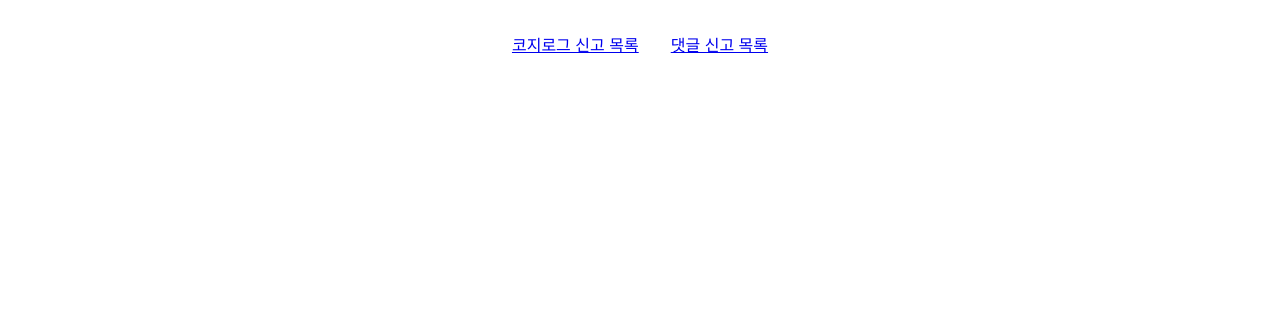
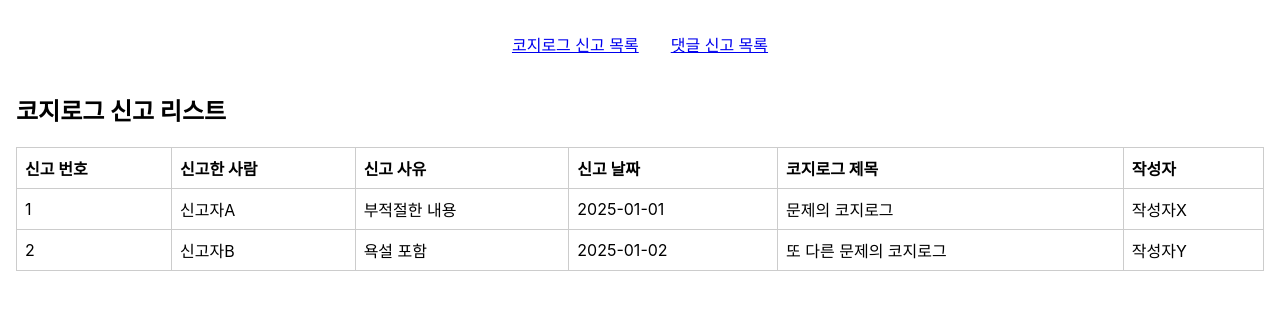
Before and after one commit to ck-pp/cozyformom-admin, a React (Create React App) app: page /cozylog-violations in a window 1280 px wide. Shown: the top 310 px of the page. Built offline with nearby package versions, Linux system fonts and the light colour scheme.

Commit message:
✨ feat: 코지로그 신고 리스트 페이지 UI 구현

```diff
--- a/src/pages/CozyLogViolationList/CozyLogViolationList.css
+++ b/src/pages/CozyLogViolationList/CozyLogViolationList.css
@@ -1 +1,43 @@
 /* src/pages/CozyLogViolationList/CozyLogViolationList.css */
+
+.cozylog-violation-page {
+    padding: 16px;
+  }
+
+  .cozylog-violation-table {
+    width: 100%;
+    border-collapse: collapse;
+  }
+
+  .cozylog-violation-table th, .cozylog-violation-table td {
+    border: 1px solid #ccc;
+    padding: 8px;
+    text-align: left;
+  }
+
+  .cozylog-violation-table tr:hover {
+    background-color: #f8f8f8;
+    cursor: pointer;
+  }
+
+  /* 모달 스타일 */
+  .modal-overlay {
+    position: fixed;
+    top: 0;
+    left: 0;
+    right: 0;
+    bottom: 0;
+    background-color: rgba(0, 0, 0, 0.4);
+    display: flex;
+    justify-content: center;
+    align-items: center;
+  }
+
+  .modal-content {
+    background: #fff;
+    padding: 24px;
+    border-radius: 8px;
+    width: 400px;
+    max-height: 80vh;
+    overflow-y: auto;
+  }
--- a/src/pages/CozyLogViolationList/CozyLogViolationList.tsx
+++ b/src/pages/CozyLogViolationList/CozyLogViolationList.tsx
@@ -3,7 +3,126 @@
 import React, { useEffect, useState } from 'react';
 import './CozyLogViolationList.css';
 
+interface CozyLogViolation {
+    id: number;
+    reporter: string;       // 신고한 사람
+    reason: string;         // 신고 사유
+    reportedDate: string;   // 신고 날짜
+    title: string;          // 코지로그 제목
+    content: string;        // 코지로그 내용
+    writer: string;         // 코지로그 작성자
+    postedDate: string;     // 코지로그 작성 날짜
+  }
+
+// TODO: 코지로그 신고 리스트에서도 일괄삭제 필요한지 논의하기
 const CozyLogViolationList: React.FC = () => {
-}
+    const [violations, setViolations] = useState<CozyLogViolation[]>([]);
+    const [selectedViolation, setSelectedViolation] = useState<CozyLogViolation | null>(null);
+    const [showModal, setShowModal] = useState<boolean>(false);
+
+    // 예시: 더미 데이터
+    useEffect(() => {
+      const dummyData: CozyLogViolation[] = [
+        {
+          id: 1,
+          reporter: '신고자A',
+          reason: '부적절한 내용',
+          reportedDate: '2025-01-01',
+          title: '문제의 코지로그',
+          content: '이 코지로그 내용에는...',
+          writer: '작성자X',
+          postedDate: '2024-12-31'
+        },
+        {
+          id: 2,
+          reporter: '신고자B',
+          reason: '욕설 포함',
+          reportedDate: '2025-01-02',
+          title: '또 다른 문제의 코지로그',
+          content: '또 다른 코지로그 내용...',
+          writer: '작성자Y',
+          postedDate: '2025-01-01'
+        }
+      ];
+      setViolations(dummyData);
+    }, []);
+
+    // 테이블 행 클릭 시 모달 오픈
+    const handleRowClick = (violation: CozyLogViolation) => {
+      setSelectedViolation(violation);
+      setShowModal(true);
+    };
+
+    // 모달 닫기
+    const handleCloseModal = () => {
+      setShowModal(false);
+      setSelectedViolation(null);
+    };
+
+    // 게시글 삭제(예시)
+    const handleDeletePost = (id: number) => {
+      // 실제 API 호출로 삭제 요청
+      console.log('Delete post id:', id);
+      alert(`게시글 ID ${id}를 삭제합니다.`);
+
+      // 삭제 후 목록 갱신 예시
+      setViolations(prev => prev.filter(item => item.id !== id));
+      handleCloseModal();
+    };
+
+    return (
+      <div className="cozylog-violation-page">
+        <h2>코지로그 신고 리스트</h2>
+        <table className="cozylog-violation-table">
+          <thead>
+            <tr>
+              <th>신고 번호</th>
+              <th>신고한 사람</th>
+              <th>신고 사유</th>
+              <th>신고 날짜</th>
+              <th>코지로그 제목</th>
+              <th>작성자</th>
+            </tr>
+          </thead>
+          <tbody>
+            {violations.map((v) => (
+              <tr key={v.id} onClick={() => handleRowClick(v)}>
+                <td>{v.id}</td>
+                <td>{v.reporter}</td>
+                <td>{v.reason}</td>
+                <td>{v.reportedDate}</td>
+                <td>{v.title}</td>
+                <td>{v.writer}</td>
+              </tr>
+            ))}
+          </tbody>
+        </table>
+
+        {/* 상세 팝업 (모달) */}
+        {showModal && selectedViolation && (
+          <div className="modal-overlay" onClick={handleCloseModal}>
+            <div
+              className="modal-content"
+              onClick={(e) => e.stopPropagation()}  // 모달 영역 클릭 시 닫히지 않도록
+            >
+              <h3>신고 상세</h3>
+              <p><strong>신고 번호:</strong> {selectedViolation.id}</p>
+              <p><strong>신고자:</strong> {selectedViolation.reporter}</p>
+              <p><strong>신고 사유:</strong> {selectedViolation.reason}</p>
+              <p><strong>신고 날짜:</strong> {selectedViolation.reportedDate}</p>
+              <hr />
+              <h4>코지로그 상세</h4>
+              <p><strong>제목:</strong> {selectedViolation.title}</p>
+              <p><strong>내용:</strong> {selectedViolation.content}</p>
+              <p><strong>작성자:</strong> {selectedViolation.writer}</p>
+              <p><strong>작성 날짜:</strong> {selectedViolation.postedDate}</p>
+              <button onClick={() => handleDeletePost(selectedViolation.id)}>게시글 삭제</button>
+              <button onClick={handleCloseModal}>닫기</button>
+            </div>
+          </div>
+        )}
+      </div>
+    );
+  };
 
 export default CozyLogViolationList;
```
